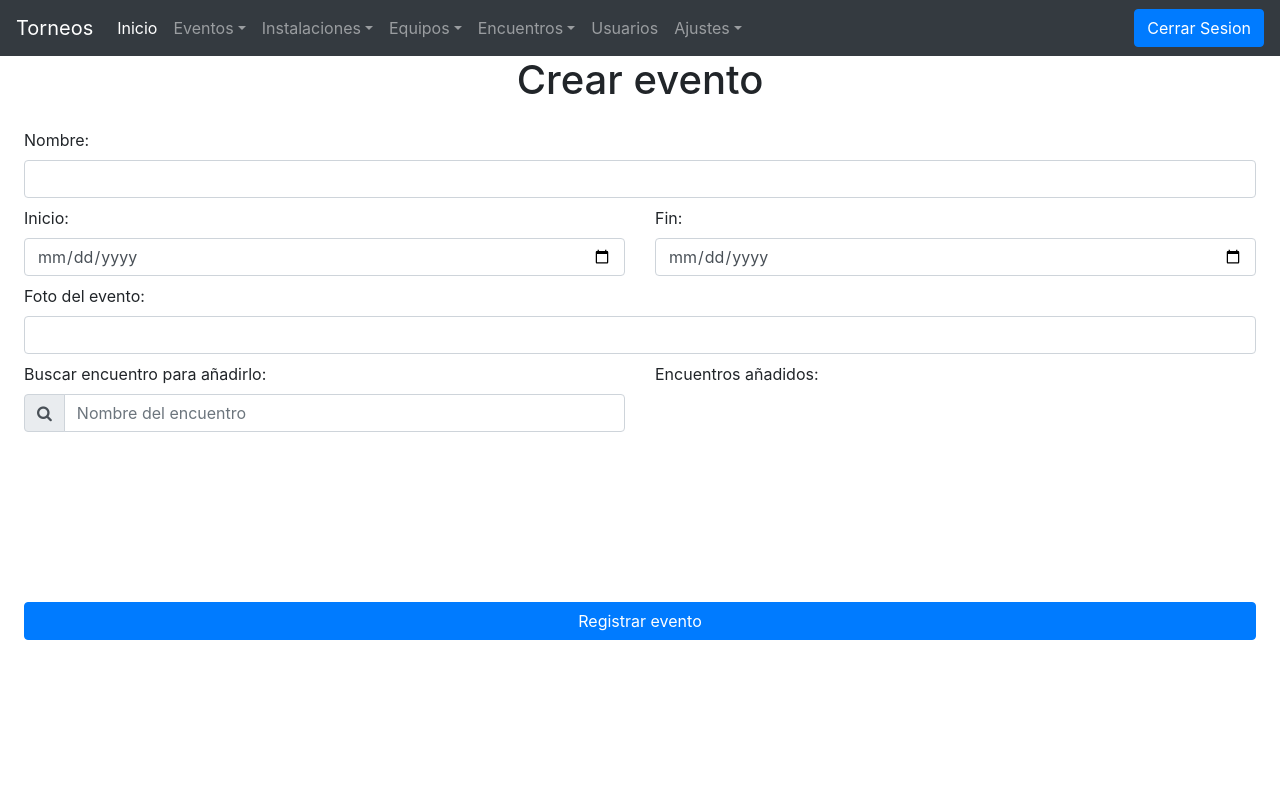
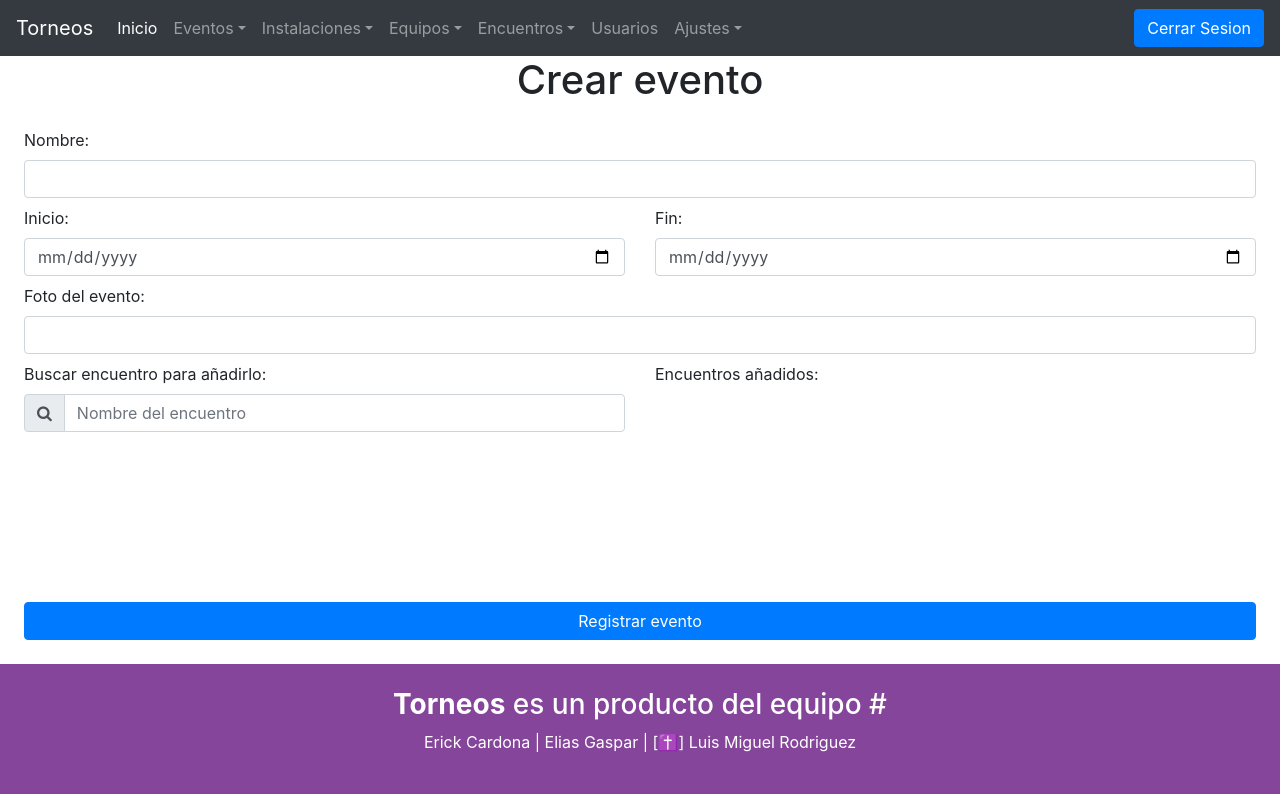
Before and after one commit to SethOfCarso/WebDeportesHeroku, a website: page public/HTML/createEvent.html in a window 1280 px wide. Drawn offline with nearby package versions, Linux system fonts and the light colour scheme; no server answers.

Commit message:
added correct path

```diff
--- a/public/HTML/createEvent.html
+++ b/public/HTML/createEvent.html
@@ -7,7 +7,7 @@
     <meta name="viewport" content="width=device-width, initial-scale=1, shrink-to-fit=no">
 
     <!-- Own styles -->
-    <link rel="stylesheet" href="../CSS/event/eventStyle.css">
+    <link rel="stylesheet" href="../../CSS/event/eventStyle.css">
 
     <!-- Bootstrap CSS -->
     <link rel="stylesheet" href="https://stackpath.bootstrapcdn.com/bootstrap/4.3.1/css/bootstrap.min.css" integrity="sha384-ggOyR0iXCbMQv3Xipma34MD+dH/1fQ784/j6cY/iJTQUOhcWr7x9JvoRxT2MZw1T" crossorigin="anonymous">
@@ -85,7 +85,7 @@
             <div id="nav-footerPlaceHolder">
             </div>
             <script>
-                $.get("../footer.html", function (data) {
+                $.get("../HTML/footer.html", function (data) {
                 $("#nav-footerPlaceHolder").replaceWith(data);
                 });
             </script>
```
Also changed, not shown: public/HTML/createEncuentro.html (+1 -1 lines).
